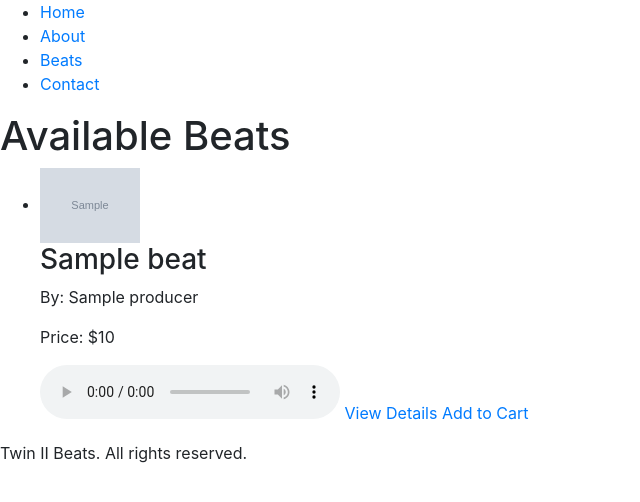
After one commit to RWinterburn/ci-project-4, a Django app: template beats/static/templates/beatlist.html in a window 1280 px wide. The commit adds this page. Shown: the top 502 px of the page, without its empty margins (0-640 px from the left). Run offline with Django 3.2, Linux system fonts and the light colour scheme; the template is opened without the code that fills it: most values are stand-ins (such as "Sample title", 1, 10 or a date in 2020); grey boxes marked "Sample" are stand-in pictures; some libraries are stand-ins or nearby versions.

Commit message:
added beatlist modified views and urls

```diff
--- a/beats/beats/urls.py
+++ b/beats/beats/urls.py
@@ -24,4 +24,5 @@ urlpatterns = [
     path('admin/', admin.site.urls),
     path('', views.index, name='index'),          # Root URL
     path('home/', views.home, name='home'),       # Distinct path for home
-    path('about/', views.about, name='about')]
+    path('about/', views.about, name='about'),
+    path('beatlist/', views.beats, name='beats')]
--- a/beats/beats/views.py
+++ b/beats/beats/views.py
@@ -9,3 +9,6 @@ def home(request):
 
 def about(request):
     return render(request, 'about.html')
+
+def beats(request):
+    return render(request, 'beatlist.html')
--- a/beats/static/templates/base.html
+++ b/beats/static/templates/base.html
@@ -34,17 +34,21 @@
                 <li><a href="{% url 'home' %}">Home</a></li>
 
                 <li><a href="{% url 'about' %}">About</a></li>
+
+                <li><a href="{% url 'beats' %}">Beats</a></li>
+
                 <li><a href="#">Contact</a></li>
             </ul>
             {% include 'includes/main-nav.html' %}
         </nav>
+
 
     </header>
 
     <!-- Main Content Block -->
     <main>
         {% block content %}
-        <!-- Content will go here -->
+
         {% endblock %}
     </main>
 
--- /dev/null
+++ b/beats/static/templates/beatlist.html
@@ -0,0 +1,21 @@
+{% extends "base.html" %}
+
+{% block content %}
+<h1>Available Beats</h1>
+<ul>
+    {% for beat in beats %}
+    <li>
+        <img src="{{ beat.cover_image.url }}" alt="{{ beat.title }}" width="100">
+        <h3>{{ beat.title }}</h3>
+        <p>By: {{ beat.producer }}</p>
+        <p>Price: ${{ beat.price }}</p>
+        <audio controls>
+            <source src="{{ beat.audio_file.url }}" type="audio/mpeg">
+            Your browser does not support the audio element.
+        </audio>
+        <a href="{% url 'beat_detail' beat.id %}">View Details</a>
+        <a href="{% url 'add_to_cart' beat.id %}">Add to Cart</a>
+    </li>
+    {% endfor %}
+</ul>
+{% endblock %}
```
